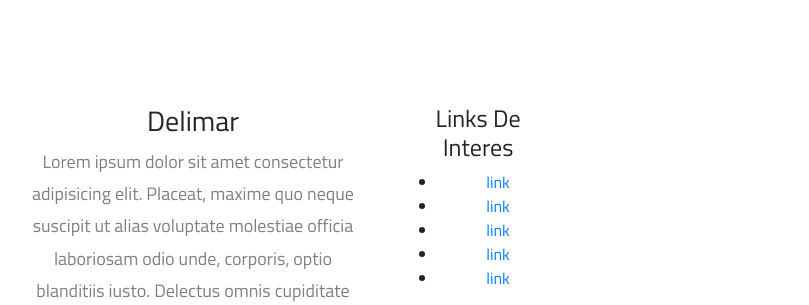
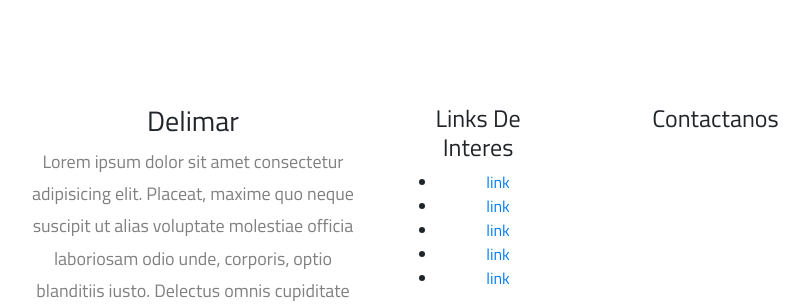
Before and after one commit to MrMRmiguelo/Delimar, a Node server app: page / in a window 1280 px wide. Shown: the part 2797-3102 px from the top of the page, without its empty margins (67-876 px from the left). Run offline with Node 20, Linux system fonts and the light colour scheme; some libraries are stand-ins or nearby versions.

Commit message:
contactanos

```diff
--- a/views/layouts/main.hbs
+++ b/views/layouts/main.hbs
@@ -43,7 +43,9 @@
                   <li><a href="#">link</a></li>
                 </ul>
               </div>
-              <div class="col-lg-3 col-m-6 footer-contact"></div>
+              <div class="col-lg-3 col-m-6 footer-contact">
+                <h4>Contactanos</h4>
+              </div>
             </div>
           </div>
         </div>
```
